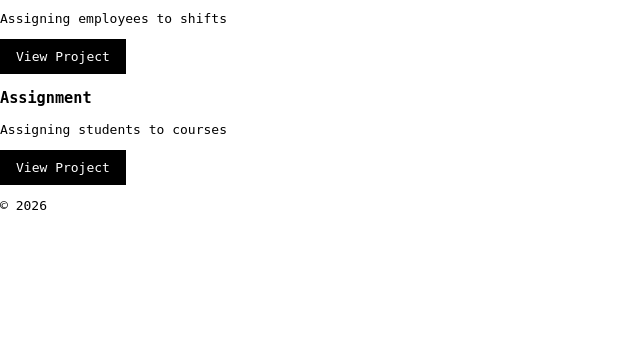
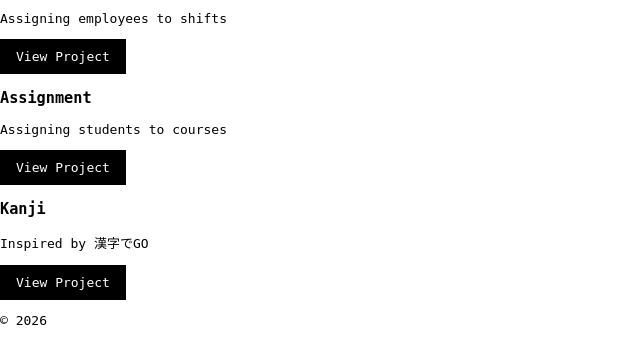
Before and after one commit to Michxz312/portfolio, a Flask app: page /project in a window 1280 px wide. Shown: the part 181-545 px from the top of the page, without its empty margins (0-640 px from the left). Run offline with Flask 3, Linux system fonts and the light colour scheme.

Commit message:
Add Kanji game blueprint and update project page

```diff
--- a/app.py
+++ b/app.py
@@ -1,11 +1,13 @@
 from flask import Flask, render_template, request
 from scheduling_project import scheduling_bp
 from assignment_project import assignment_bp
+from kanji_game import kanji_game_bp
 from scheduling_project.seed import seed
 
 app = Flask(__name__)
 app.register_blueprint(scheduling_bp)
 app.register_blueprint(assignment_bp)
+app.register_blueprint(kanji_game_bp)
 
 @app.route('/')
 def home():
--- a/templates/projects/project.html
+++ b/templates/projects/project.html
@@ -20,6 +20,13 @@
                     View Project
                 </a>
             </div>
+            <div>
+                <h3>Kanji</h3>
+                <p>Inspired by 漢字でGO</p>
+                <a class="intro-button" href="{{ url_for('kanji.kanji') }}">
+                    View Project
+                </a>
+            </div>
         </div>
 
 
```
